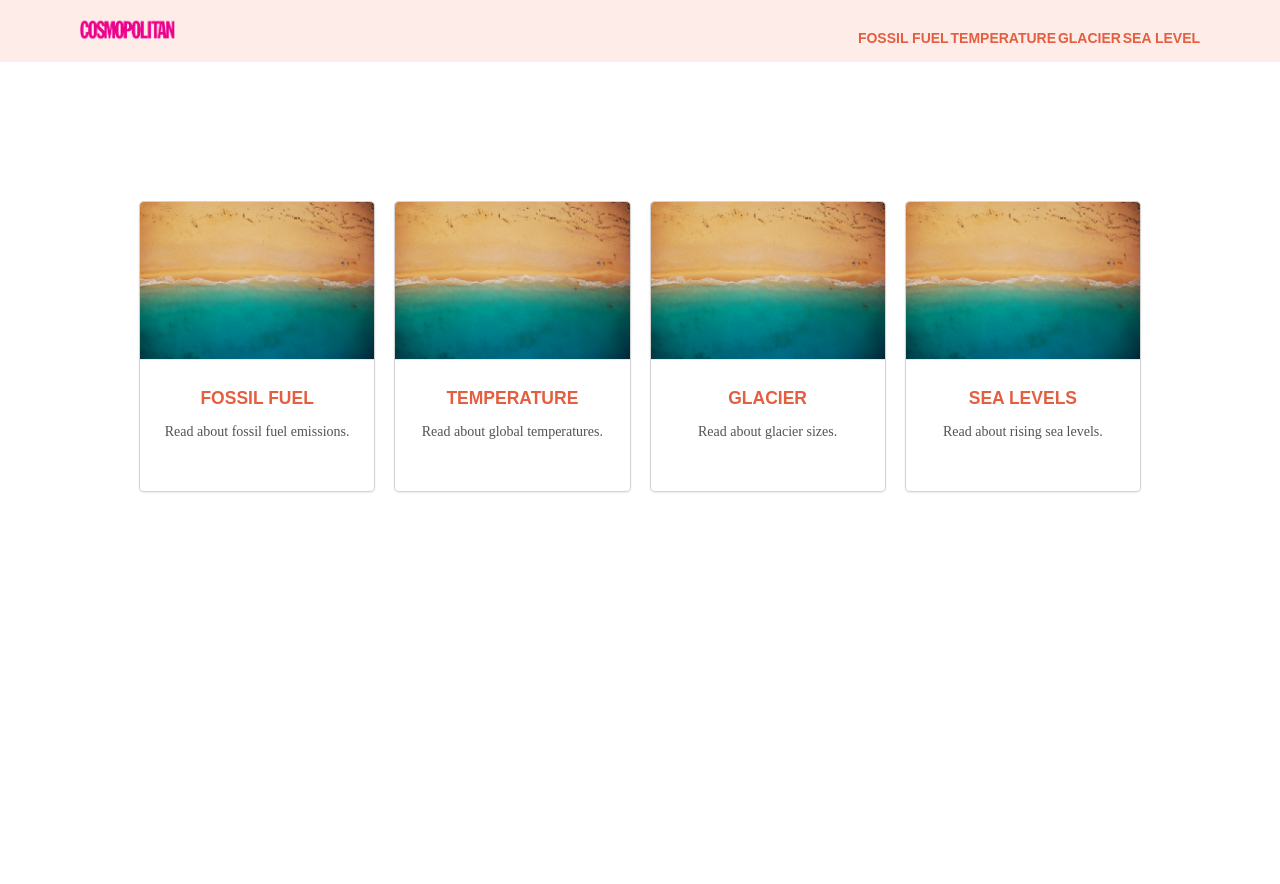
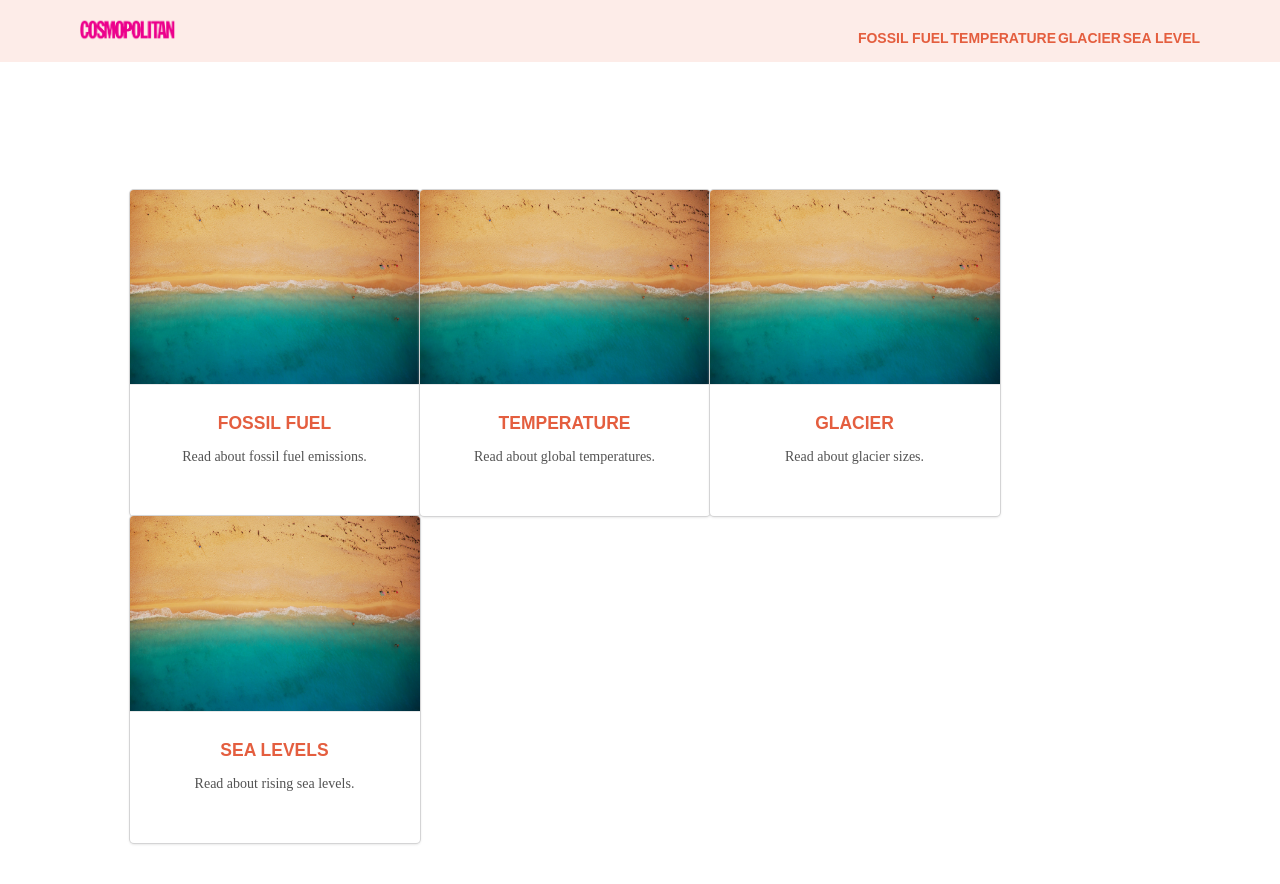
Before and after one commit to rebeckanasstrom/climate-D3, a React (Create React App) app in the folder climate-d3/: page / in a window 1280 px wide. Shown: the top 884 px of the page. Before the commit the page ends 800 px from the top, so only its background shows below. Built offline with nearby package versions, Linux system fonts and the light colour scheme.

Commit message:
Changed card links + font family
Card links are now dynamic with NavLink instead of <a> elements.

Added fallback font "serif" to card description text.

```diff
--- a/climate-d3/src/App.css
+++ b/climate-d3/src/App.css
@@ -53,7 +53,7 @@ padding: 10em;
   margin: 0.8em;
   }
 
-  .description {
-    font-family: 'Alda ot cev';
-    margin-bottom: 2.5em;
+.description {
+  font-family: 'Alda ot cev', serif;
+  margin-bottom: 2.5em;
   }
--- a/climate-d3/src/components/Home.js
+++ b/climate-d3/src/components/Home.js
@@ -1,12 +1,14 @@
 import React, {Component} from 'react';
 import '../App.css';
+import { NavLink } from 'react-router-dom';
 
 export default class Home extends Component {
   render(){
   return (
 <div className="hejhopp">
 <div class="ui link four cards">
-<a class="ui card" href="/fossilfuel">
+<NavLink to="/fossilfuel">
+<div class="ui card">
     <div class="image">
       <img src="images/beach-pic.png" alt=""/>
     </div>
@@ -16,9 +18,11 @@ export default class Home extends Component {
         Read about fossil fuel emissions.
       </div>
     </div>
-</a>
+</div>
+</NavLink>
 
-<a class="ui card" href="/temperature">
+<NavLink to="/temperature">
+  <div class="ui card">
     <div class="image">
       <img src="images/beach-pic.png" alt=""/>
     </div>
@@ -28,9 +32,11 @@ export default class Home extends Component {
         Read about global temperatures.
       </div>
     </div>
-</a>
+</div>
+</NavLink>
 
-<a class="ui card" href="/glacier">
+<NavLink to="/glacier">
+  <div class="ui card">
     <div class="image">
       <img src="images/beach-pic.png" alt=""/>
     </div>
@@ -40,9 +46,11 @@ export default class Home extends Component {
         Read about glacier sizes.
       </div>
     </div>
-</a>
+</div>
+</NavLink>
 
-<a class="ui card" href="/sealevel">
+<NavLink to="/sealevel">
+  <div class="ui card">
     <div class="image">
       <img src="images/beach-pic.png" alt=""/>
     </div>
@@ -52,7 +60,8 @@ export default class Home extends Component {
         Read about rising sea levels.
       </div>
     </div>
-</a>
+</div>
+</NavLink>
 </div>
 </div>
 
```
